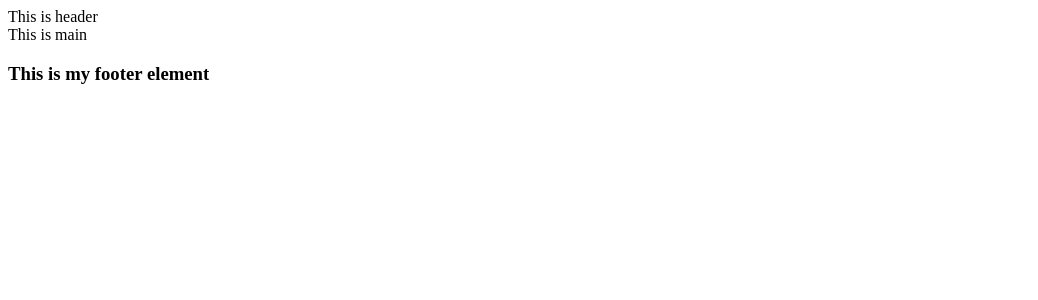
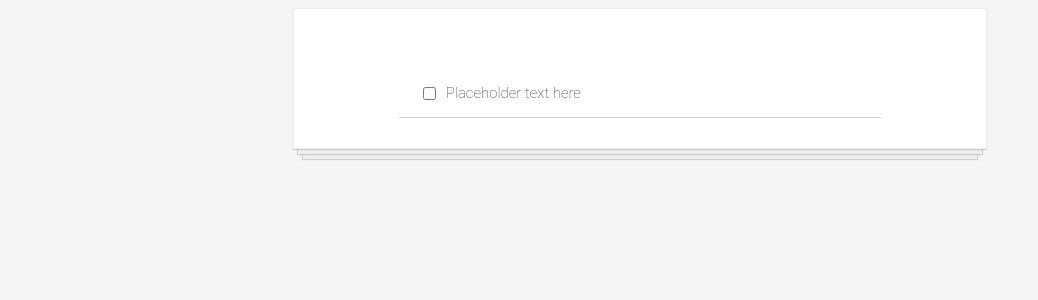
Before and after one commit to mzoz/react-scrimba, a React (Create React App) app: page / in a window 1280 px wide. Shown: the top 300 px of the page, without its empty margins (0-1038 px from the left). Built offline with nearby package versions, Linux system fonts and the light colour scheme.

Commit message:
todo-app phase 2

```diff
--- a/src/App.js
+++ b/src/App.js
@@ -1,15 +1,12 @@
 import React from "react"
+import TodoItem from "./TodoItem"
 
-import Footer from "./Footer"
-import Header from "./Header"
-import MainContent from "./MainContent"
+import "./style.css"
 
 function App() {
     return (
-        <div>
-            <Header />
-            <MainContent />
-            <Footer />
+        <div className="todo-list">
+            <TodoItem />
         </div>
     )
 }
--- a/src/Footer.js
+++ /dev/null
@@ -1,11 +0,0 @@
-import React from "react"
-
-function Footer() {
-    return (
-        <footer>
-            <h3>This is my footer element</h3>
-        </footer>
-    )
-}
-
-export default Footer
--- a/src/Header.js
+++ /dev/null
@@ -1,9 +0,0 @@
-import React from "react"
-
-function Header() {
-    return (
-        <header className="navbar">This is header</header>
-    )
-}
-
-export default Header
--- a/src/MainContent.js
+++ /dev/null
@@ -1,9 +0,0 @@
-import React from "react"
-
-function MainContent() {
-    return (
-        <main>This is main</main>
-    )
-}
-
-export default MainContent
--- /dev/null
+++ b/src/TodoItem.js
@@ -0,0 +1,12 @@
+import React from "react"
+
+function TodoItem() {
+    return (
+        <div className="todo-item">
+            <input type="checkbox" />
+            <p>Placeholder text here</p>
+        </div>
+    )
+}
+
+export default TodoItem
--- a/src/index.css
+++ /dev/null
@@ -1,15 +0,0 @@
-body {
-    margin: 0;
-}
-
-.navbar {
-    height: 100px;
-    background-color: purple;
-    color: whitesmoke;
-    margin-bottom: 15px;
-    text-align: center;
-    font-size: 30px;
-    display: flex;
-    justify-content: center;
-    align-items: center;
-}
--- /dev/null
+++ b/src/style.css
@@ -0,0 +1,60 @@
+body {
+    /* margin: 0; */
+    background-color: whitesmoke;
+}
+
+.navbar {
+    height: 100px;
+    background-color: purple;
+    color: whitesmoke;
+    margin-bottom: 15px;
+    text-align: center;
+    font-size: 30px;
+    display: flex;
+    justify-content: center;
+    align-items: center;
+}
+
+.todo-list {
+    background-color: white;
+    margin: auto;
+    width: 50%;
+    display: flex;
+    flex-direction: column;
+    align-items: center;
+    border: 1px solid #efefef;
+    box-shadow:
+    /* The top layer shadow */
+        0 1px 1px rgba(0, 0, 0, 0.15),
+            /* The second layer */
+        0 10px 0 -5px #eee,
+            /* The second layer shadow */
+        0 10px 1px -4px rgba(0, 0, 0, 0.15),
+            /* The third layer */
+        0 20px 0 -10px #eee,
+            /* The third layer shadow */
+        0 20px 1px -9px rgba(0, 0, 0, 0.15);
+    padding: 30px;
+}
+
+.todo-item {
+    display: flex;
+    justify-content: flex-start;
+    align-items: center;
+    padding: 30px 20px 0;
+    width: 70%;
+    border-bottom: 1px solid #cecece;
+    font-family: Roboto, sans-serif;
+    font-weight: 100;
+    font-size: 15px;
+    color: #333333;
+}
+
+input[type=checkbox] {
+    margin-right: 10px;
+    font-size: 30px;
+}
+
+input[type=checkbox]:focus {
+    outline: 0;
+}
```
Also changed, not shown: src/MyInfo.js (deleted, +0 -11 lines).
